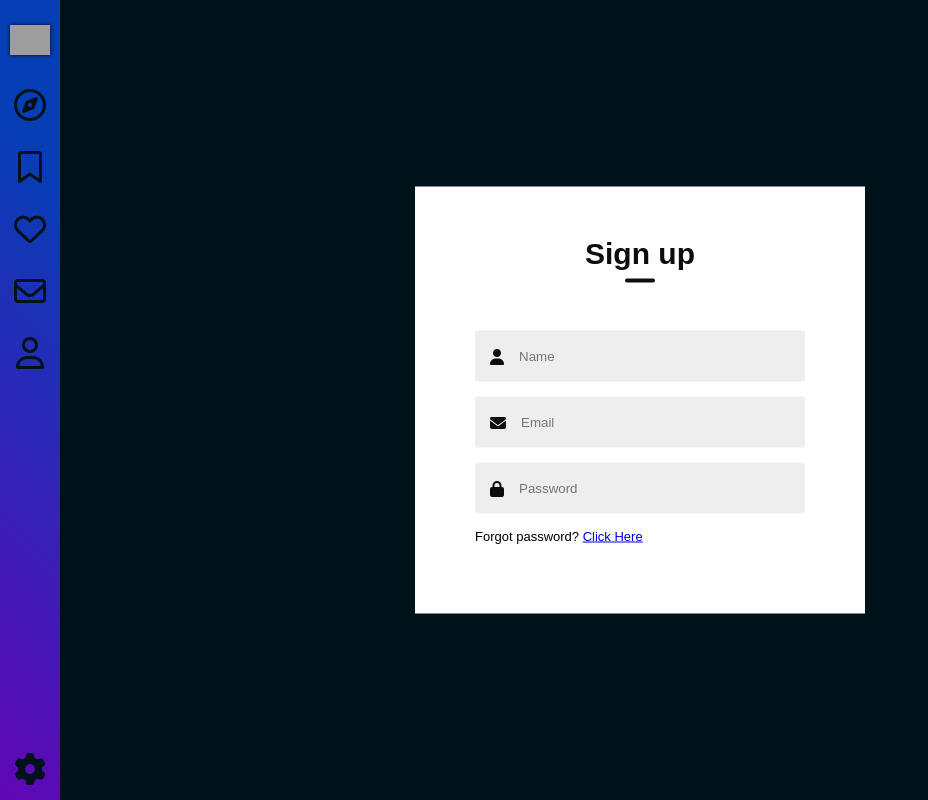
After one commit to redluee/instaweb, a PHP site: page /signup.html in a window 1280 px wide. The commit adds this page. Shown: the whole page, without its empty margins (0-928 px from the left). Run offline with PHP 8.4, Linux system fonts and the light colour scheme; grey boxes are pictures that could not be loaded.

Commit message:
signup page!

```diff
--- /dev/null
+++ b/SignUp.html
@@ -0,0 +1,50 @@
+<!DOCTYPE html>
+<html lang="en">
+<head>
+    <link rel="stylesheet" href="assets/css/Sign.css">
+    <script src="assets/javascript/sidebar.js"></script>
+    <link rel="stylesheet" href="assets/css/sidebar.css">
+    <link rel="stylesheet" href="assets/css/styleProfile.css">
+    <link rel="stylesheet" href="https://cdnjs.cloudflare.com/ajax/libs/font-awesome/6.4.0/css/all.min.css">
+    <script src="https://ajax.googleapis.com/ajax/libs/jquery/3.6.3/jquery.min.js"></script>
+    <link rel="icon" type="image/x-icon" href="assets/imgs/instaweb-lines.png">
+    <meta charset="UTF-8">
+    <meta name="viewport" content="width=device-width, initial-scale=1.0">
+    <title>Document</title>
+</head>
+<body>
+    <div class="sidebar">
+        <i><img onmouseover="srcswitch(this)" onmouseout="srcunswitch(this)" src="assets/imgs/instaweb-lines.png" alt="instaweb logo"></i>
+        <i onmouseover="solid(this)" onmouseout="solid(this)" class="fa-regular fa-compass fa-2x"></i>
+        <i onmouseover="solid(this)" onmouseout="solid(this)" class="fa-regular fa-bookmark fa-2x"></i>
+        <i onmouseover="solid(this)" onmouseout="solid(this)" class="fa-regular fa-heart fa-2x"></i>
+        <i onmouseover="solid(this)" onmouseout="solid(this)" class="fa-regular fa-envelope fa-2x"></i>
+        <i onmouseover="solid(this)" onmouseout="solid(this)" class="fa-regular fa-user fa-2x"></i>
+        <i class="fa-solid fa-cog fa-2x bottom"></i>
+    </div>
+    <div class="houder">
+        <div class="form-houder">
+            <h1>Sign up</h1>
+            <form>
+                <div class="input-groep">
+                    <div class="inputVeld">
+                        <i class="fa-solid fa-user"></i>
+                        <input type="text" placeholder="Name">
+                    </div>
+
+                    <div class="inputVeld">
+                        <i class="fa-solid fa-envelope"></i>
+                        <input type="email" placeholder="Email">
+                    </div>
+
+                    <div class="inputVeld">
+                        <i class="fa-solid fa-lock"></i>
+                        <input type="password" placeholder="Password">
+                    </div>
+                    <p>Forgot password? <a href="#">Click Here</a></p>
+                </div>
+            </form>
+        </div>
+    </div>
+</body>
+</html>
--- /dev/null
+++ b/assets/css/Sign.css
@@ -0,0 +1,59 @@
+*{
+    margin: 0;
+    padding: 0;
+    font-family: 'Poppins', sans-serif;
+    box-sizing: border-box;
+}
+
+.form-houder{
+    width: 90%;
+    max-width: 450px;
+    position: absolute;
+    top: 50%;
+    left: 50%;
+    transform: translate(-50%, -50%);
+    background: white;
+    padding: 50px 60px 70px;
+    text-align: center;
+}
+.form-houder h1{
+    font-size: 30px;
+    margin-bottom: 60px;
+    color: rgb(14, 13, 13);
+    position: relative;
+}
+
+.form-houder h1::after{
+    content: '';
+    width: 30px;
+    height: 4px;
+    border-radius: 3px;
+    background: rgb(14, 13, 13);
+    position: absolute;
+    bottom: -12px;
+    left: 50%;
+    transform: translateX(-50%) ;
+}
+.inputVeld{
+    background: rgb(238, 238, 238);
+    margin: 15px 0;
+    border-radius: 3px;
+    display: flex;
+    align-items: center;
+}
+input{
+    width: 100%;
+    background: transparent;
+    border: 0;
+    outline: 0;
+    padding: 18px 15px
+}
+.inputVeld i{
+    margin-left: 15px;
+    color: rgb(14, 13, 13);
+}
+
+form p{
+    text-align:  left;
+    font-size:  13px;
+}
--- a/assets/css/sidebar.css
+++ b/assets/css/sidebar.css
@@ -16,6 +16,7 @@ body {
   display: flex;
   flex-direction: column;
   align-items: center;
+  padding-top: 10px;
 }
 .sidebar i {
   box-sizing: content-box;
--- a/assets/css/sidebar.sass
+++ b/assets/css/sidebar.sass
@@ -23,6 +23,7 @@ body
     display: flex
     flex-direction: column
     align-items: center
+    padding-top: 10px
 
     i
         box-sizing: content-box
```
Also changed, not shown: Index.php (+7 -7 lines), 1 other file.
